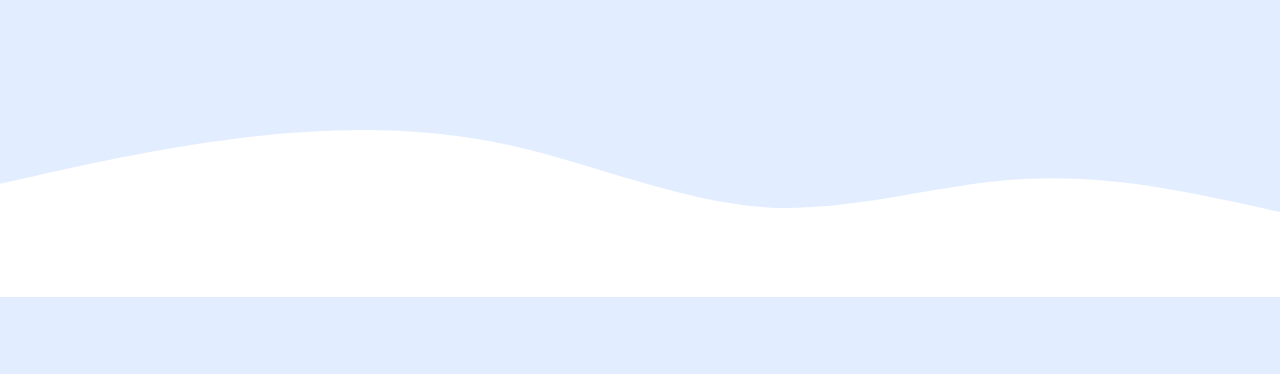
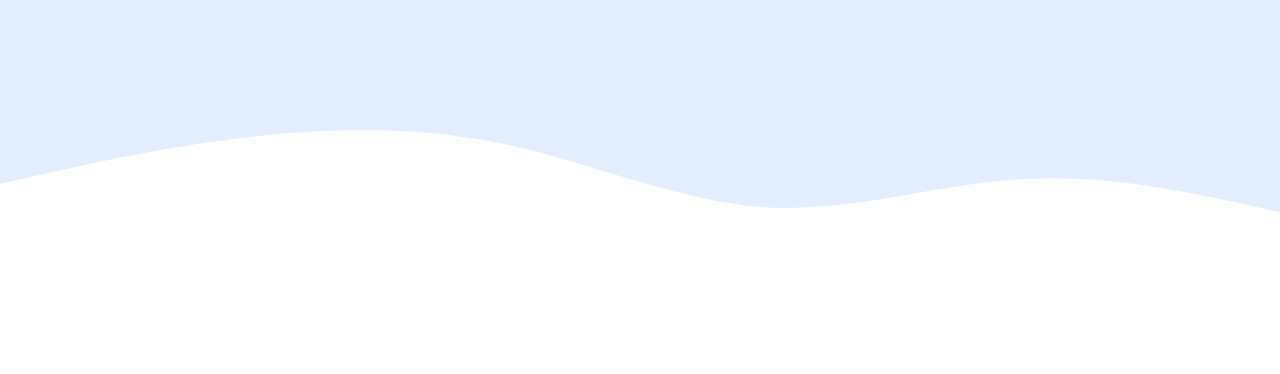
Before and after one commit to MhmmdFdhl/mhmmdfdhl.github.io, a plain HTML site: page index.html in a window 1280 px wide. Shown: the part 403-777 px from the top of the page. Drawn offline with nearby package versions, Linux system fonts and the light colour scheme.

Commit message:
update body

```diff
--- a/style.css
+++ b/style.css
@@ -1,8 +1,5 @@
 body {
   overflow-x: hidden;
-  min-height: 100vh;
-  width: 100vw;
-  background-color: #e2edff;
 }
 
 .jumbotron {
```
